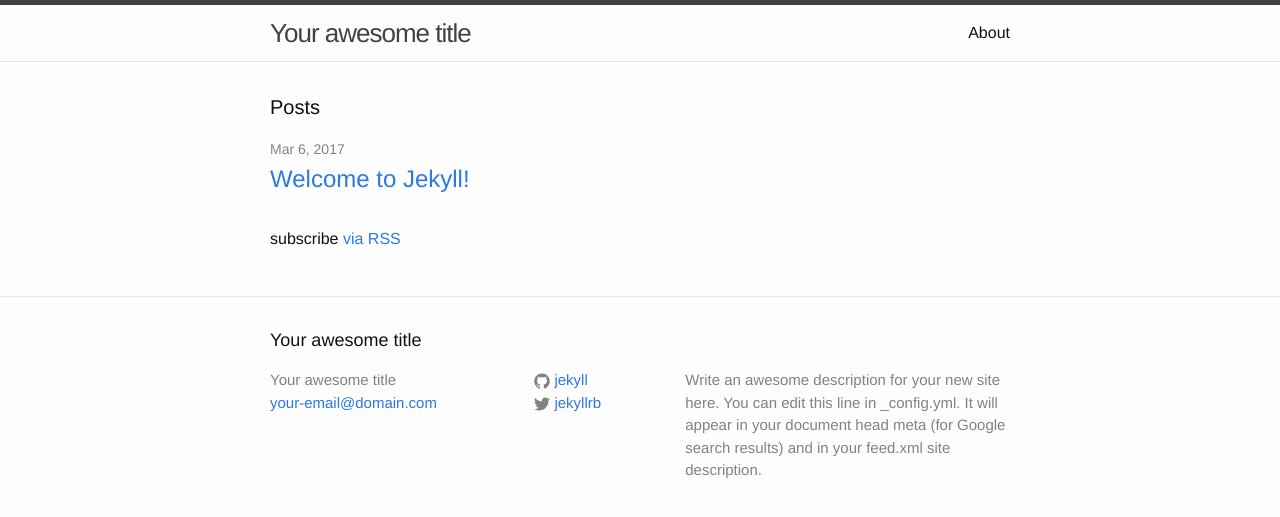
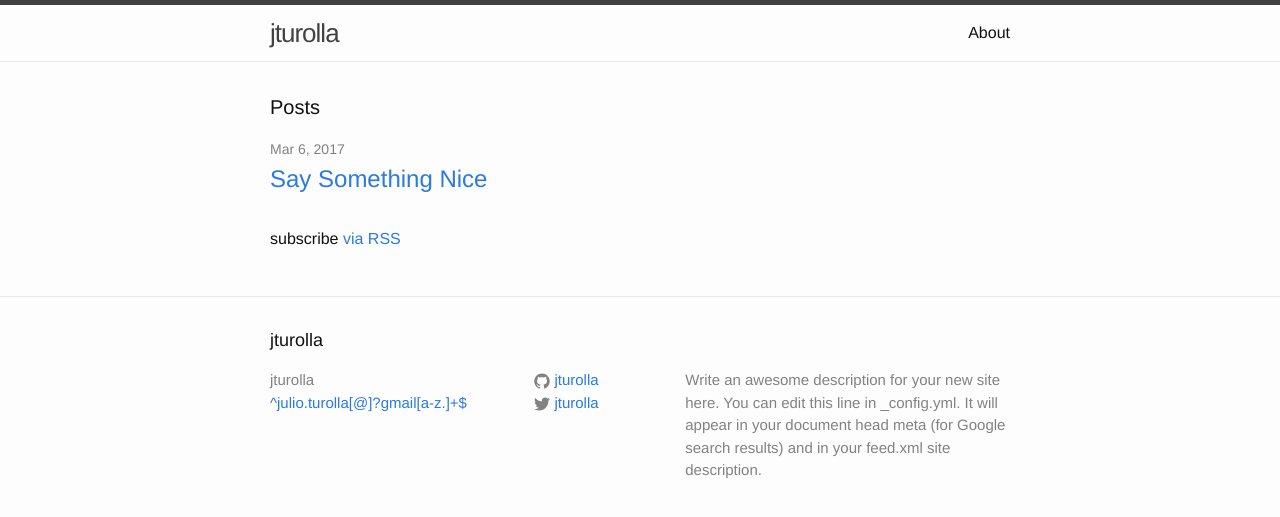
Before and after one commit to jturolla/site, a Jekyll site: the page built from index.html, in a window 1280 px wide. Shown: the top 517 px of the page. Built offline with Jekyll 4.4.1, drawn with Linux system fonts in a browser that asks for light colours.

Commit message:
Say something nice

```diff
--- a/_config.yml
+++ b/_config.yml
@@ -6,16 +6,16 @@
 # 'jekyll serve'. If you change this file, please restart the server process.
 
 # Site settings
-title: Your awesome title
-email: your-email@domain.com
+title: jturolla
+email: ^julio.turolla[@]?gmail[a-z.]+$
 description: > # this means to ignore newlines until "baseurl:"
   Write an awesome description for your new site here. You can edit this
   line in _config.yml. It will appear in your document head meta (for
   Google search results) and in your feed.xml site description.
 baseurl: "" # the subpath of your site, e.g. /blog
-url: "http://yourdomain.com" # the base hostname & protocol for your site
-twitter_username: jekyllrb
-github_username:  jekyll
+url: "http://julioturolla.com" # the base hostname & protocol for your site
+twitter_username: jturolla
+github_username: jturolla
 
 # Build settings
 markdown: kramdown
```
Also changed, not shown: _posts/2017-03-06-say-something-nice.markdown (added, +12 -0 lines), _posts/2017-03-06-welcome-to-jekyll.markdown (deleted, +0 -25 lines).
